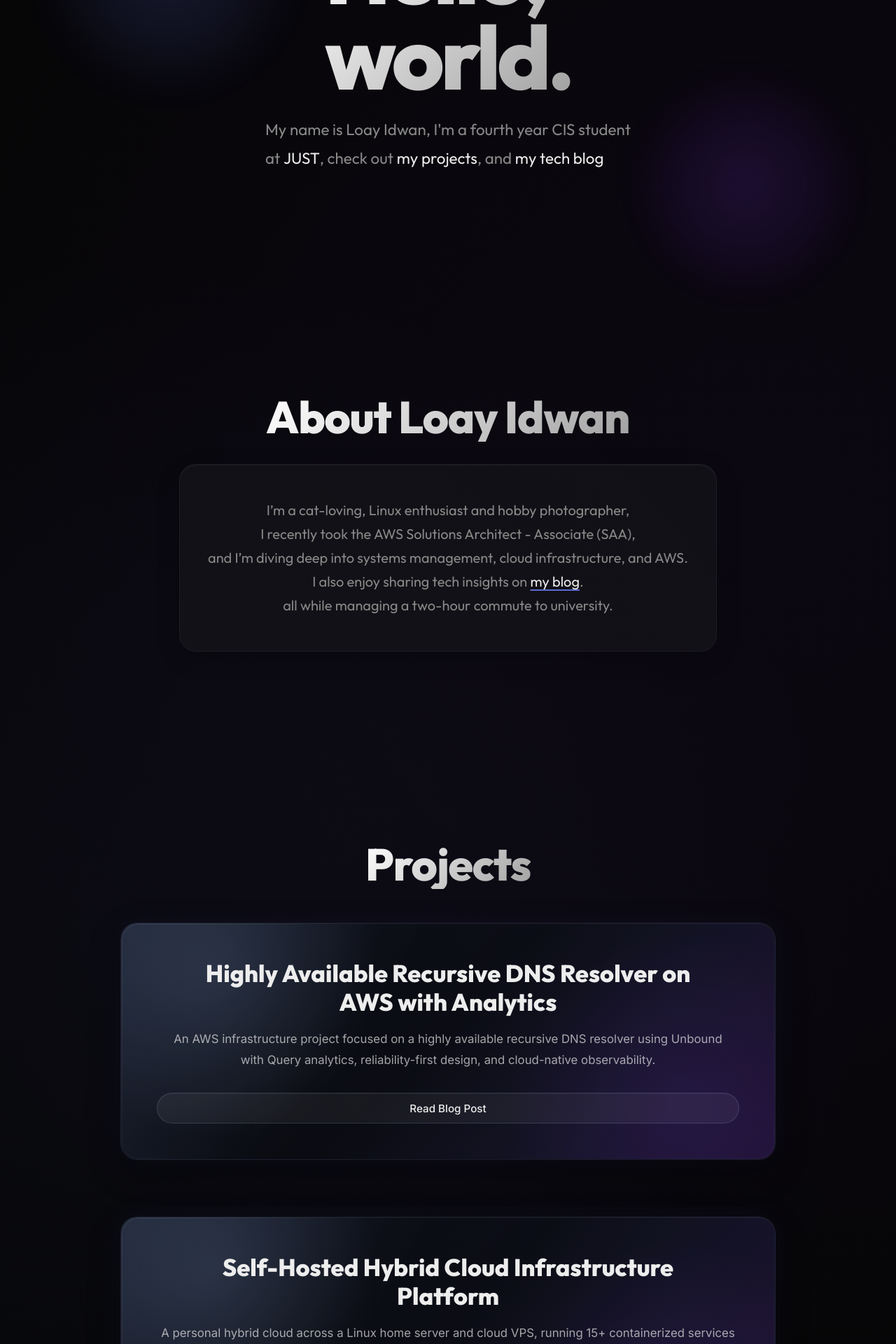
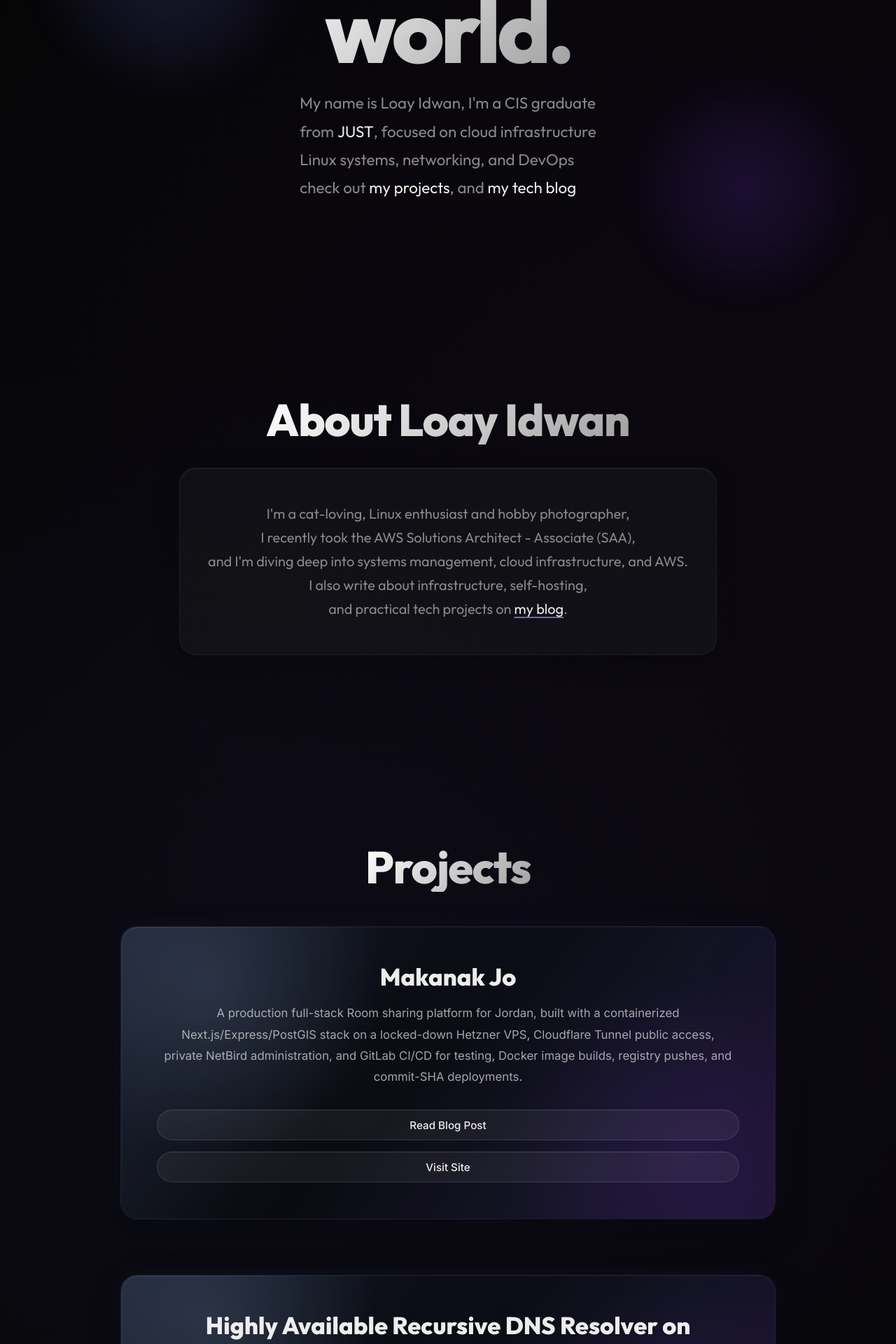
Before and after one commit to lidwan/portfolio, a React (Vite) app: page / in a window 1280 px wide. Shown: the part 300-2220 px from the top of the page at 70% size. Built offline with nearby package versions, Linux system fonts and the light colour scheme.

Commit message:
add new project

```diff
--- a/src/components/About/About.jsx
+++ b/src/components/About/About.jsx
@@ -12,11 +12,10 @@ const About = () => {
             </Reveal>
             <Reveal delay={120}>
                 <h4 className="aboutText">
-                    I’m a cat-loving, Linux enthusiast and hobby photographer, <br/>
+                    I&#39;m a cat-loving, Linux enthusiast and hobby photographer, <br/>
                     I recently took the AWS Solutions Architect - Associate (SAA), <br/>
-                    and I’m diving deep into systems management, cloud infrastructure, and AWS. <br/>
-                    I also enjoy sharing tech insights on <a href="https://lsblk.dev/">my blog</a>.<br/>
-                    all while managing a two-hour commute to university.
+                    and I&#39;m diving deep into systems management, cloud infrastructure, and AWS. <br/>
+                    I also write about infrastructure, self-hosting, <br/> and practical tech projects on <a href="https://lsblk.dev/">my blog</a>.<br/>
                 </h4>
             </Reveal>
         </section>
--- a/src/components/Greeting/Greeting.jsx
+++ b/src/components/Greeting/Greeting.jsx
@@ -5,8 +5,12 @@ const Greeting = () => {
         <div className="greetingContainer wholePageSection">
             <h1>Hello,<br/>
                 world.</h1>
-            <h3 className="greetingSubtitle">My name is Loay Idwan, I&#39;m a fourth year CIS student <br/>
-                at <a href="https://just.edu.jo/" >JUST</a>, check out <a href="#projects">my projects</a>, and <a href="https://lsblk.dev/">my tech blog</a></h3>
+            <h3 className="greetingSubtitle">My name is Loay Idwan, I&#39;m a CIS graduate <br/>
+                from <a href="https://just.edu.jo/" >JUST</a>,
+                focused on cloud infrastructure<br/>
+                 Linux systems, networking, and DevOps<br/>
+                 check out <a href="#projects"> my projects</a>, and <a href="https://lsblk.dev/">my tech blog</a>
+            </h3>
         </div>
     );
 }
--- a/src/components/Project/Project.jsx
+++ b/src/components/Project/Project.jsx
@@ -23,7 +23,7 @@ const Project = ({picturePath, title, description, ghLink, ghLabel = "Github Lin
                         <div className="projectActions">
                             {status && <span className="projectStatus">{status}</span>}
                             {ghLink && <a href={ghLink} className="projectButton">{ghLabel}</a>}
-                            {liveLink && <a href={liveLink} className="projectButton">Live Preview</a>}
+                            {liveLink && <a href={liveLink} className="projectButton">Visit Site</a>}
                         </div>
                     </div>
                 </div>
--- a/src/data/projects.js
+++ b/src/data/projects.js
@@ -1,4 +1,11 @@
 const projects = [
+    {
+        title:"Makanak Jo",
+        description:"A production full-stack Room sharing platform for Jordan, built with a containerized Next.js/Express/PostGIS stack on a locked-down Hetzner VPS, Cloudflare Tunnel public access, private NetBird administration, and GitLab CI/CD for testing, Docker image builds, registry pushes, and commit-SHA deployments.",
+        ghLink:"https://lsblk.dev/posts/building-a-highly-available-dns-resolver-on-aws-with-unbound-auto-scaling-nlb-and-cloudwatch",
+        ghLabel:"Read Blog Post",
+        liveLink:"https://www.makanakjo.com",
+    },
     {
         title:"Highly Available Recursive DNS Resolver on AWS with Analytics",
         description:"An AWS infrastructure project focused on a highly available recursive DNS resolver using Unbound with Query analytics, reliability-first design, and cloud-native observability.",
```
